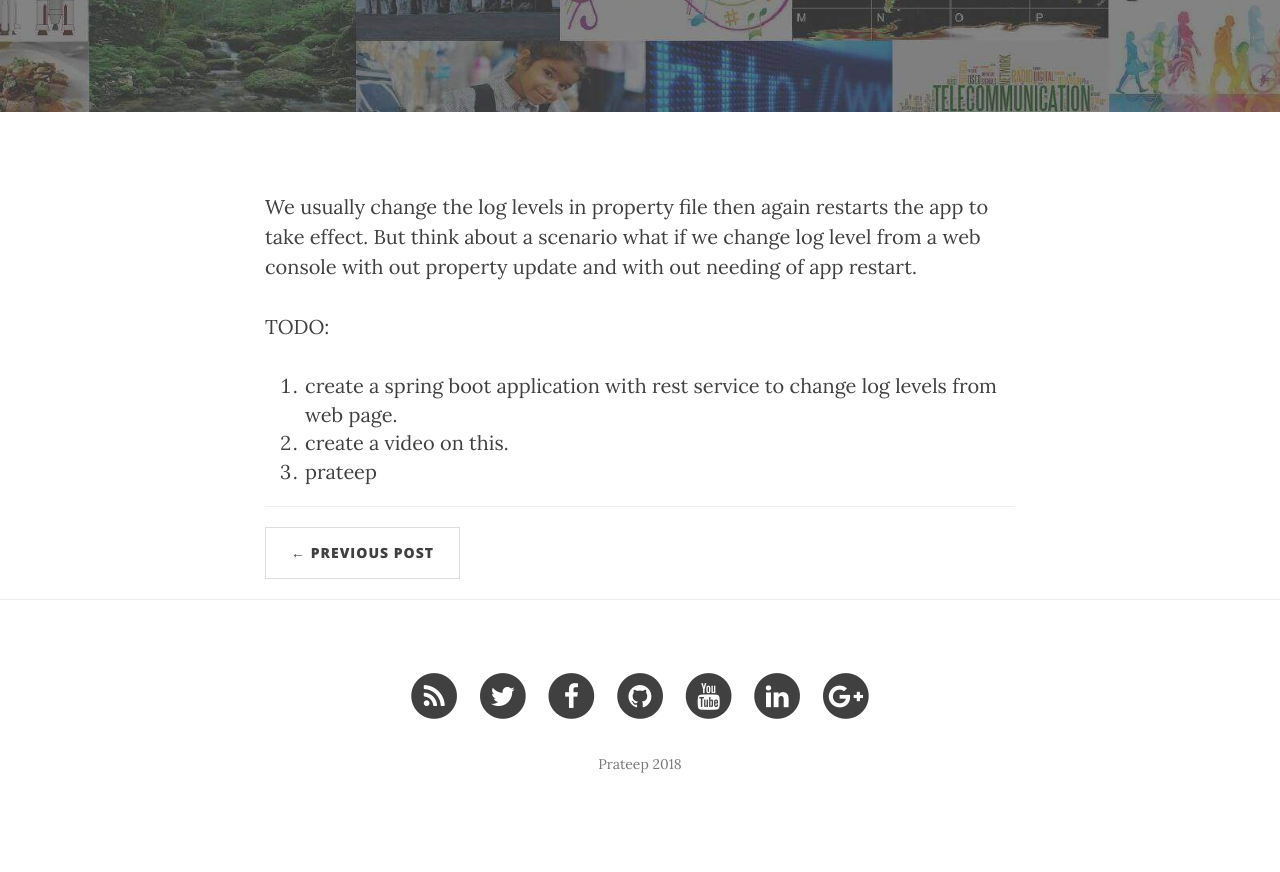
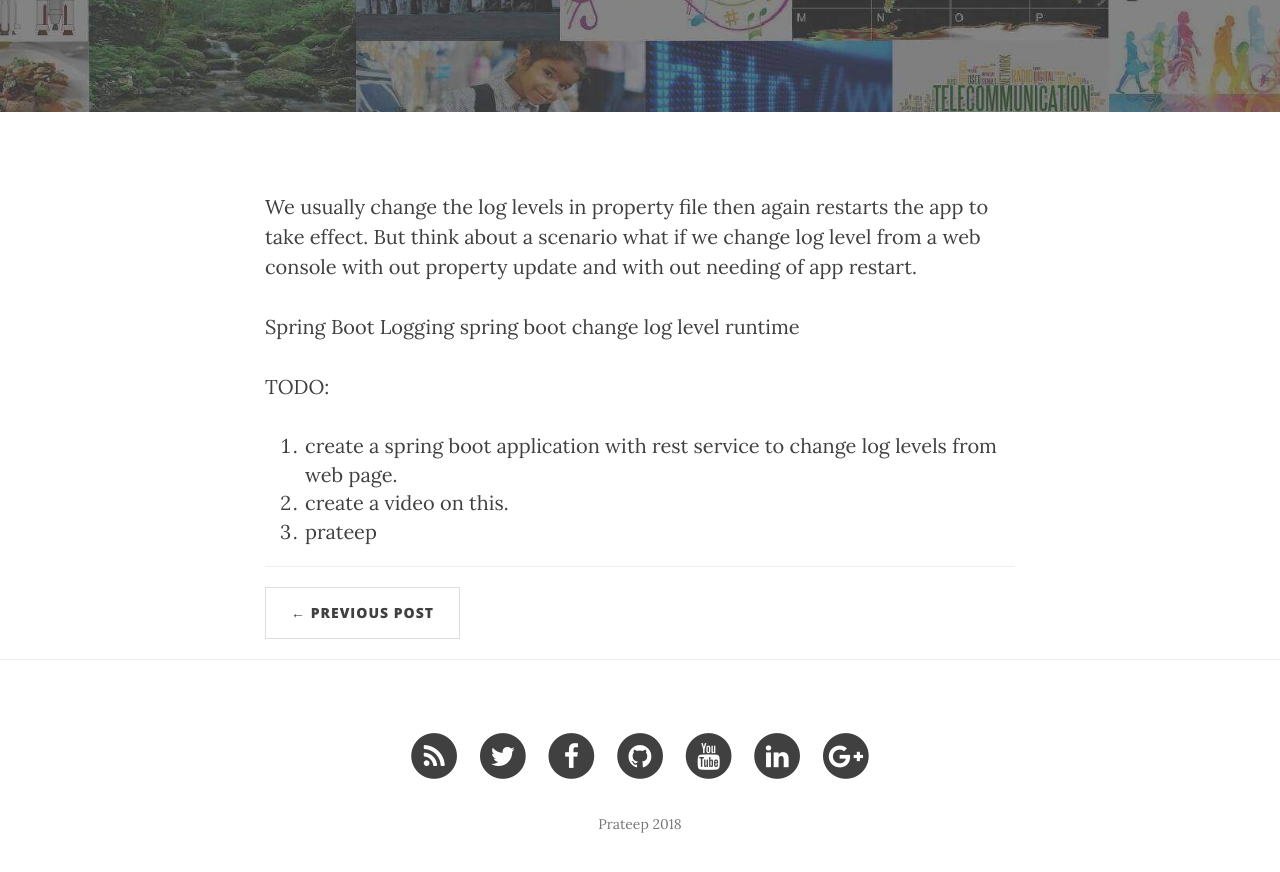
Before and after one commit to prateepgedupudi/prateepgedupudi.github.io, a Jekyll site: the page built from _posts/2017-12-30-how-to-change-log-levels-dynamically-with-web-page-console-with-out-restarting-the-app.md, in a window 1280 px wide and 900 px high, scrolled down 578 px. Shown: the top 872 px of the window. Built offline with Jekyll 4.4.1, drawn with Linux system fonts in a browser that asks for light colours; nearby versions of some CDN libraries; a script that is not in the unit is left out; before the commit the page ends 1418 px from its top, so only the background shows below that.

Commit message:
Update Post “2017-12-30-how-to-change-log-levels-dynamically-with-web-page-console-with-out-restarting-the-app”

```diff
--- a/_posts/2017-12-30-how-to-change-log-levels-dynamically-with-web-page-console-with-out-restarting-the-app.md
+++ b/_posts/2017-12-30-how-to-change-log-levels-dynamically-with-web-page-console-with-out-restarting-the-app.md
@@ -9,6 +9,9 @@ author: prateep_gedupudi
 ---
 We usually change the log levels in property file then again restarts the app to take effect. But think about a scenario what if we change log level  from a web console with out property update and with out needing of app restart.
 
+Spring Boot Logging
+spring boot change log level runtime
+
 TODO:
 
 1. create a spring boot application with rest service to change log levels from web page.
```
